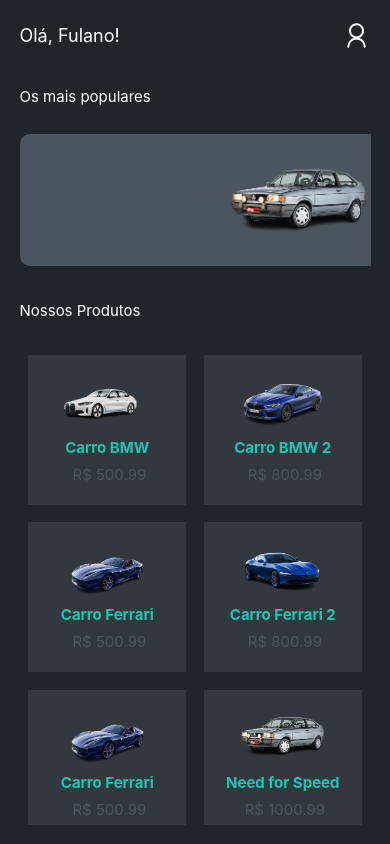
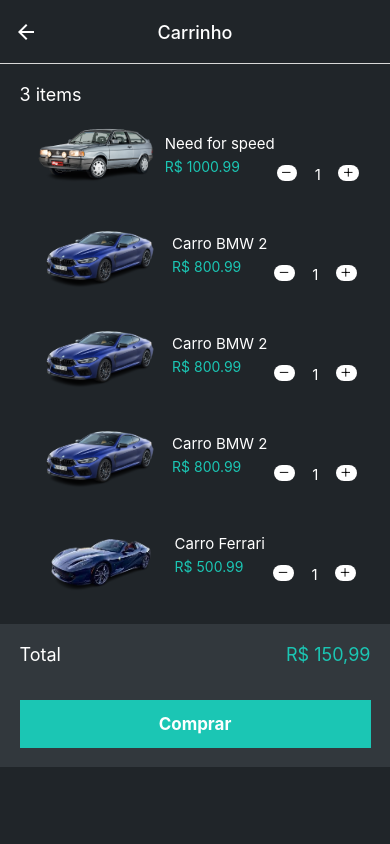
Before and after one commit to Vinicius-B-Leite/AppCarrinhoDeCompra, a React Native app: screen /Cart in a window 390 px wide. Built offline with nearby package versions, Linux system fonts and the light colour scheme.

Commit message:
design da tela carrinho

```diff
--- /dev/null
+++ b/src/components/CartProducts/inde.js
@@ -0,0 +1,25 @@
+import React from 'react';
+import { Image, Text, TouchableOpacity, View } from 'react-native';
+import { Button, Container, ContainerAdd, InfoContainer, Name, Price, ProductImage, ItemQuantity } from './styles';
+import { Ionicons } from '@expo/vector-icons';
+
+export default function CartProducts({ item }) {
+  return (
+    <Container>
+      <ProductImage
+        source={item.item.imagem}
+      />
+      <InfoContainer>
+        <Name>{item.item.nome}</Name>
+        <Price>R$ {item.item.preco}</Price>
+      </InfoContainer>
+
+
+      <ContainerAdd>
+        <Button><Ionicons name="md-remove" size={15} color="black" /></Button>
+        <ItemQuantity>1</ItemQuantity>
+        <Button><Ionicons name="add-outline" size={15} color="#000" /></Button>
+      </ContainerAdd>
+    </Container>
+  );
+}
--- /dev/null
+++ b/src/components/CartProducts/styles.js
@@ -0,0 +1,54 @@
+import { Dimensions } from 'react-native';
+import styled from 'styled-components/native';
+
+export const Container = styled.View`
+    width: 100%;
+    height: ${Dimensions.get('screen').height / 6}px;
+    align-items: center;
+    justify-content: space-around;
+    flex-direction: row;
+    padding: 3%;
+    elevation: .5;
+`;
+
+export const ProductImage = styled.Image`
+    width: 40%;
+    height: 100%;
+    resizeMode: contain;
+`;
+
+export const InfoContainer = styled.View`
+    height: 60%;
+    justify-content: space-around;
+`
+
+export const Name = styled.Text`
+    font-size: 15px;
+    color: ${props => props.theme.textColor};
+`
+
+export const Price = styled.Text`
+    color: ${props => props.theme.contrast};
+`
+
+export const ContainerAdd = styled.View`
+    flex-direction: row;
+    justify-content: space-between;
+    width: 25%;
+    align-self: flex-end;
+    margin-bottom: 3%;
+`
+
+export const Button = styled.TouchableOpacity`
+    background-color: ${props=>props.theme.textColor};
+    width: 25%;
+    height: 28%;
+    justify-content: center;
+    align-items: center;
+    border-radius: 12px;
+`
+
+export const ItemQuantity = styled.Text`
+    font-size: 15px;
+    color: ${props => props.theme.textColor};
+`
--- /dev/null
+++ b/src/pages/Cart/index.js
@@ -0,0 +1,60 @@
+import React, { useState } from 'react';
+import { FlatList, SafeAreaView, Text, TouchableOpacity, View } from 'react-native';
+import CartProducts from '../../components/CartProducts/inde';
+import { BuyButton, BuyContainer, Container, ItemFeedback, Price, TextButton, Total, TotalContainer } from './styles';
+
+export default function Cart() {
+    const [cartProducts, setCartProducts] = useState([
+        {
+            id: '1',
+            imagem: require('../../assets/gol.png'),
+            nome: 'Need for speed',
+            preco: 1000.99
+        },
+        {
+            id: '2',
+            imagem: require('../../assets/bmw2.png'),
+            nome: 'Carro BMW 2',
+            preco: 800.99
+        },
+        {
+            id: '2',
+            imagem: require('../../assets/bmw2.png'),
+            nome: 'Carro BMW 2',
+            preco: 800.99
+        },
+        {
+            id: '2',
+            imagem: require('../../assets/bmw2.png'),
+            nome: 'Carro BMW 2',
+            preco: 800.99
+        },
+        {
+            id: '3',
+            imagem: require('../../assets/ferrari.png'),
+            nome: 'Carro Ferrari',
+            preco: 500.99
+        }])
+
+    return (
+        <Container>
+            <View style={{padding: '5%'}}>
+                <ItemFeedback>3 items</ItemFeedback>
+                <FlatList
+                    data={cartProducts}
+                    renderItem={(item) => <CartProducts item={item}/>}
+                    style={{height: '70%'}}
+                />
+            </View>
+            <BuyContainer>
+                <TotalContainer>
+                    <Total>Total</Total>
+                    <Price>R$ 150,99</Price>
+                </TotalContainer>
+                <BuyButton>
+                    <TextButton>Comprar</TextButton>
+                </BuyButton>
+            </BuyContainer>
+        </Container>
+    );
+}
--- /dev/null
+++ b/src/pages/Cart/styles.js
@@ -0,0 +1,45 @@
+import styled from 'styled-components/native';
+
+export const Container = styled.SafeAreaView`
+    background-color: ${props => props.theme.backgroundColor};
+    flex: 1;
+`;
+
+export const ItemFeedback = styled.Text`
+    color: ${props => props.theme.textColor};
+    font-size: 18px;
+`
+export const BuyContainer = styled.View`
+    background-color: ${props => props.theme.normalProductsBackground};
+    padding: 5%;
+`
+
+export const TotalContainer = styled.View`
+    flex-direction: row;
+    justify-content: space-between;
+`
+
+export const Total = styled.Text`
+    color: ${props => props.theme.textColor};
+    font-size: 18px;
+`
+
+export const Price = styled.Text`
+    color: ${props => props.theme.contrast};
+    font-size: 18px;
+`
+
+export const BuyButton = styled.TouchableOpacity`
+    width: 100%;
+    background-color: ${props => props.theme.contrast};
+    margin-top: 10%;
+    justify-content: center;
+    align-items: center;
+    padding: 4%;
+`
+
+export const TextButton = styled.Text`
+    font-size: 17px;
+    color: ${props => props.theme.textColor};
+    font-weight: bold;
+`
--- a/src/pages/Home/index.js
+++ b/src/pages/Home/index.js
@@ -1,5 +1,5 @@
 import React, { useState } from 'react';
-import { FlatList, SafeAreaView, Text, View } from 'react-native';
+import { FlatList, SafeAreaView, Text, TouchableOpacity, View } from 'react-native';
 import { AntDesign } from '@expo/vector-icons';
 
 import bmw from '../../assets/bmw.png'
@@ -7,9 +7,10 @@
 import ferrari from '../../assets/ferrari.png'
 import ferrari2 from '../../assets/ferrari2.png'
 import gol from '../../assets/gol.png'
-import { Container, Header, Name, MostPopular, MostPopularTitle, Products, ProductsTitle } from './styles';
+import { Container, Header, Name, MostPopular, MostPopularTitle, Products, ProductsTitle, Icons } from './styles';
 import PopularProducts from '../../components/PopularProducts';
 import HomeListProducts from '../../components/HomeListProducts';
+import { useNavigation } from '@react-navigation/native';
 
 export default function Home() {
 
@@ -72,11 +73,21 @@
         },
 
     ])
+    const navigation = useNavigation()
     return (
         <Container>
             <Header>
                 <Name>Olá, Fulano!</Name>
-                <AntDesign name="user" size={28} color="#fff" />
+                <Icons>
+                    <TouchableOpacity onPress={() => navigation.navigate('Cart')}>
+                        <AntDesign name="shoppingcart" size={28} color="#fff" />
+                    </TouchableOpacity>
+
+
+                    <TouchableOpacity>
+                        <AntDesign name="user" size={28} color="#fff" />
+                    </TouchableOpacity>
+                </Icons>
             </Header>
 
             <MostPopular>
@@ -84,8 +95,8 @@
                 <FlatList
                     data={produtosPopulares}
                     keyExtractor={item => item.id}
-                    renderItem={item => <PopularProducts item={item}/>}
-                    ItemSeparatorComponent={()=><View style={{width: '5%'}}></View>}
+                    renderItem={item => <PopularProducts item={item} />}
+                    ItemSeparatorComponent={() => <View style={{ width: '5%' }}></View>}
                     horizontal={true}
                     contentContainerStyle={{ paddingRight: '20%' }}
                     showsHorizontalScrollIndicator={false}
@@ -97,10 +108,10 @@
                 <FlatList
                     data={products}
                     keyExtractor={item => item.id}
-                    renderItem={item => <HomeListProducts  item={item}/>}
+                    renderItem={item => <HomeListProducts item={item} />}
                     numColumns={2}
                     showsVerticalScrollIndicator={false}
-                    columnWrapperStyle={{flex: 1, justifyContent: 'space-around'}}
+                    columnWrapperStyle={{ flex: 1, justifyContent: 'space-around' }}
                 />
             </Products>
         </Container>
--- a/src/pages/Home/styles.js
+++ b/src/pages/Home/styles.js
@@ -13,6 +13,12 @@
     align-items: center;
     justify-content: space-between;
     margin-bottom: 10%;
+`
+
+export const Icons = styled.View`
+    flex-direction: row;
+    width: 25%;
+    justify-content: space-between;
 `
 
 export const Name = styled.Text`
--- a/src/routes/app.route.js
+++ b/src/routes/app.route.js
@@ -4,6 +4,7 @@
 import { createNativeStackNavigator } from '@react-navigation/native-stack'
 import Home from '../pages/Home'
 import Details from '../pages/Details';
+import Cart from '../pages/Cart';
 
 
 const Stack = createNativeStackNavigator()
@@ -12,16 +13,28 @@
     return (
         <NavigationContainer>
             <Stack.Navigator>
-                <Stack.Screen name='Home' component={Home} options={{headerShown: false}}/>
-                <Stack.Screen name='Details' component={Details} options={{
-                    title: 'Detalhes do produto',
-                    headerTitleAlign: 'center',
-                    headerStyle:{
-                        backgroundColor: '#202529'
-                    },
-                    headerTintColor: '#fff'
-                    }}/>
+                <Stack.Screen name='Home' component={Home} options={{ headerShown: false }} />
+                <Stack.Screen name='Details' component={Details} options={DetailsOptions} />
+                <Stack.Screen name='Cart' component={Cart} options={CartOptions} />
             </Stack.Navigator>
         </NavigationContainer>
     );
 }
+
+const DetailsOptions = {
+    title: 'Detalhes do produto',
+    headerTitleAlign: 'center',
+    headerStyle: {
+        backgroundColor: '#202529'
+    },
+    headerTintColor: '#fff'
+}
+
+const CartOptions = {
+    title: 'Carrinho',
+    headerTitleAlign: 'center',
+    headerStyle: {
+        backgroundColor: '#202529'
+    },
+    headerTintColor: '#fff'
+}
```
